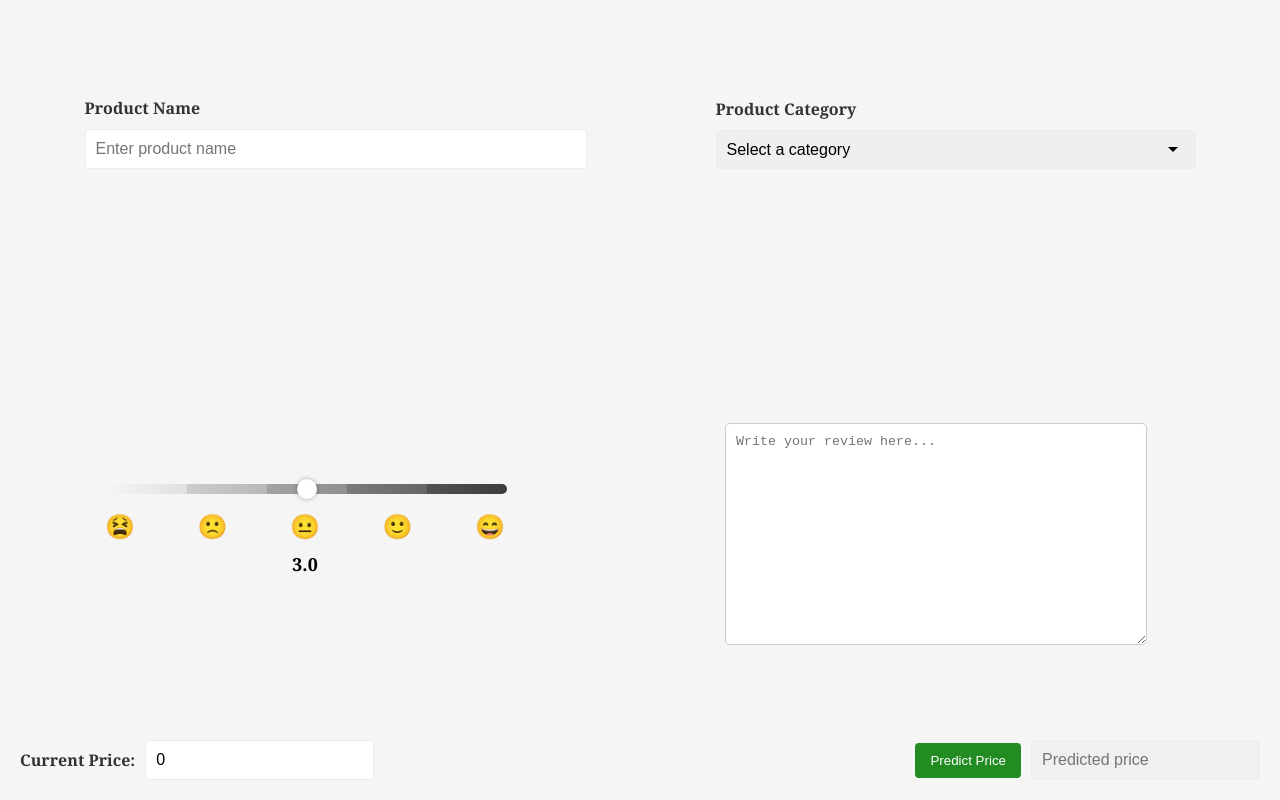
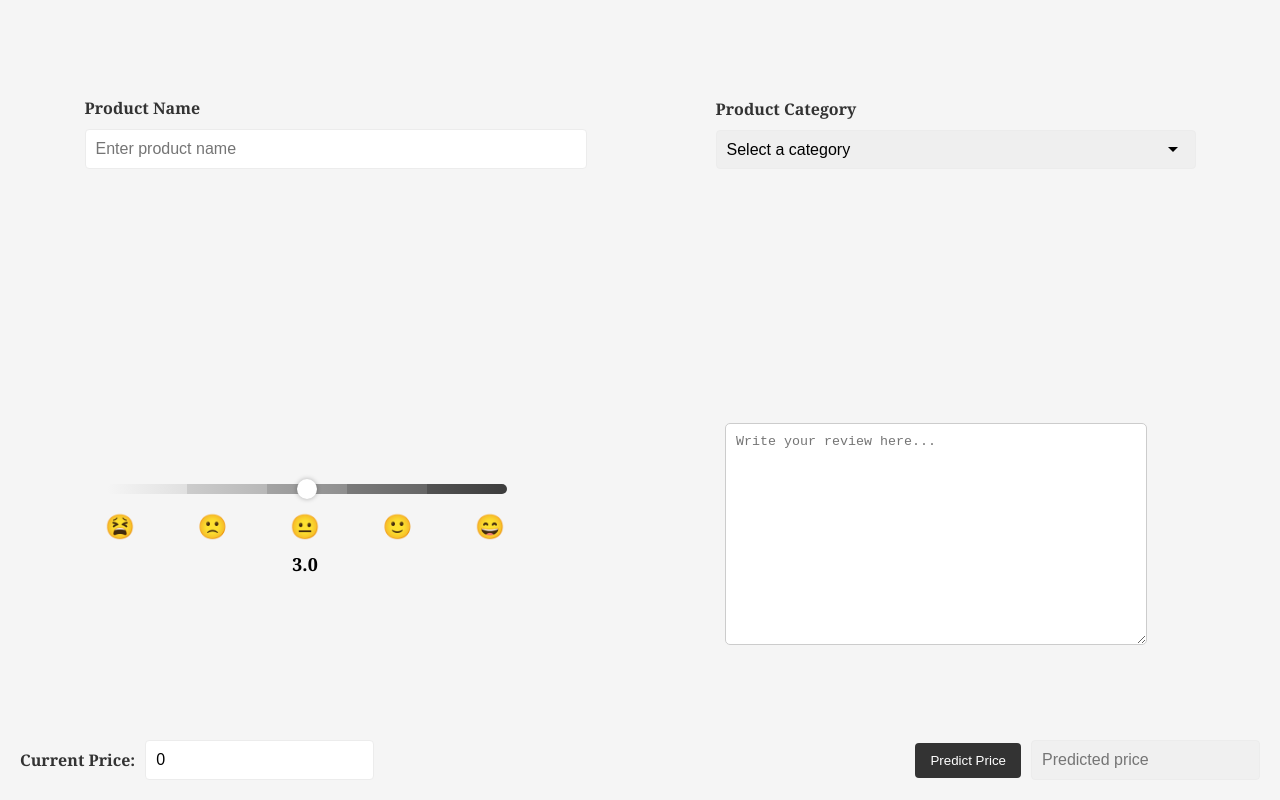
Before and after one commit to vidushichauhan/Optimum-Price-Analyses, an Angular app in the folder optiPrice/: page / in a window 1280 px wide. Shown: the part 217-1017 px from the top of the page. Built offline with nearby package versions, Linux system fonts and the light colour scheme.

Commit message:
Changed color-code of button

```diff
--- a/optiPrice/src/app/price/price.component.css
+++ b/optiPrice/src/app/price/price.component.css
@@ -33,7 +33,7 @@
   button {
     padding: 10px 15px;
     margin-right: 10px;
-    background-color: #228B22;
+    background-color: #333;
     color: white;
     border: none;
     border-radius: 4px;
```
